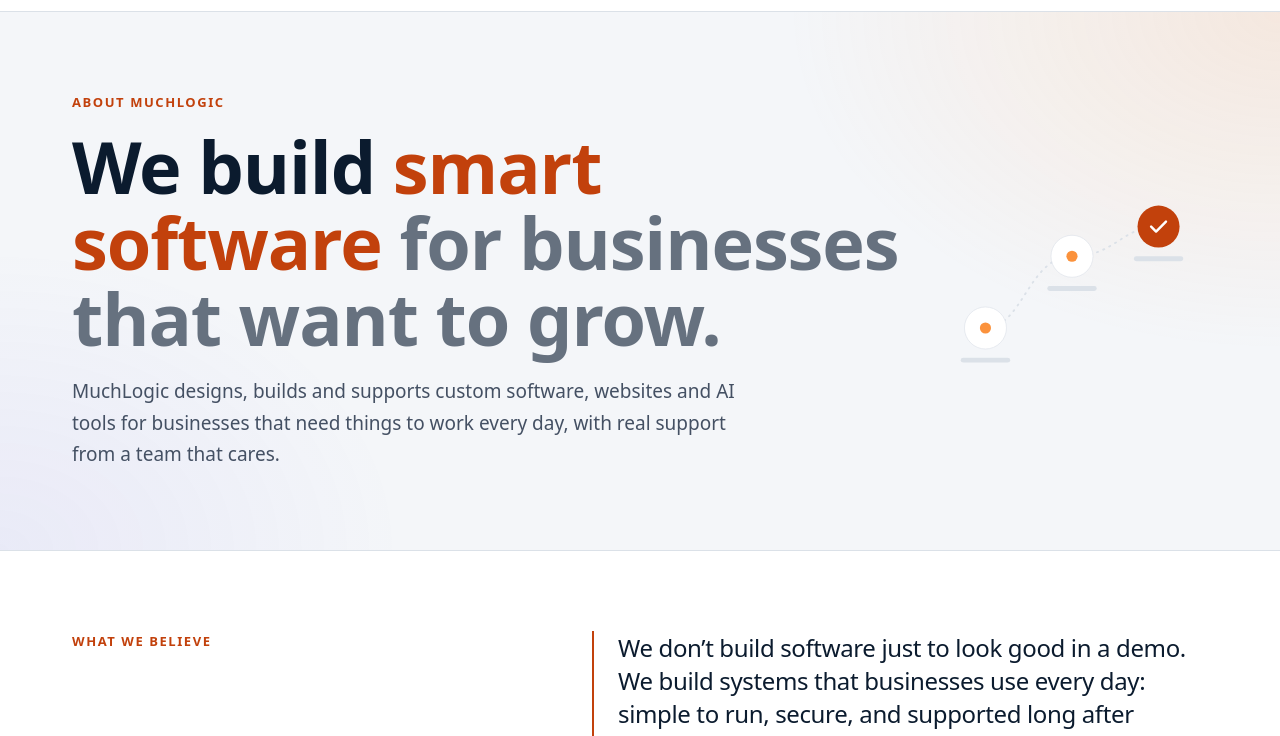
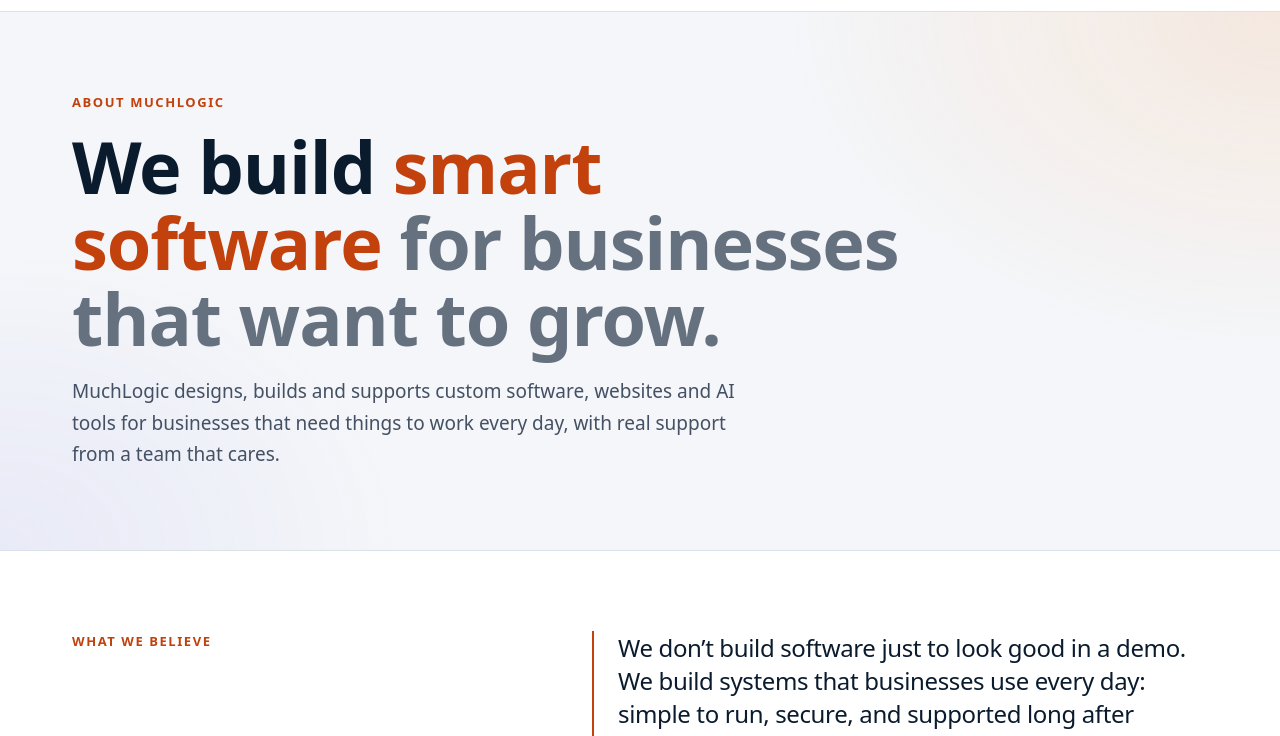
Before and after one commit to induwara32-dmi/Muchlogic, an Astro site: page /about in a window 1280 px wide. Shown: the part 61-797 px from the top of the page. Built offline with nearby package versions, Linux system fonts and the light colour scheme; Astro itself is replaced by a stand-in of ours; a web font is replaced by a local one.

Commit message:
Revert "Polish 2: topical illustration in each inner-page hero (wide screens)"
This reverts commit aa5e7d31dd841ef52ad08bceb7103776c9bb9ba6.
Co-Authored-By: Claude Opus 5.5 <noreply@anthropic.com>

```diff
--- a/src/components/sections/PageHero.astro
+++ b/src/components/sections/PageHero.astro
@@ -5,26 +5,19 @@
  */
 import Container from '../ui/Container.astro';
 import Eyebrow from '../ui/Eyebrow.astro';
-import PageHeroVisual from './PageHeroVisual.astro';
 
 interface Props {
   eyebrow?: string;
   description?: string;
   align?: 'center' | 'left';
-  /** Topical illustration on the right at lg+ (left-aligned heroes only) */
-  visual?: 'services' | 'work' | 'about' | 'contact';
 }
 
-const { eyebrow, description, align = 'left', visual } = Astro.props;
+const { eyebrow, description, align = 'left' } = Astro.props;
 const centered = align === 'center';
-const withVisual = visual && !centered;
 ---
 
 <section class="soft-bg border-b border-line py-14 md:py-20" aria-labelledby="page-title">
-  <Container
-    class:list={[centered && 'text-center', withVisual && 'relative']}
-  >
-    <div>
+  <Container class={centered ? 'text-center' : undefined}>
     {eyebrow && <Eyebrow>{eyebrow}</Eyebrow>}
     <h1
       id="page-title"
@@ -32,8 +25,6 @@ const withVisual = visual && !centered;
         'text-title font-extrabold',
         eyebrow && 'mt-4',
         centered ? 'mx-auto max-w-4xl' : 'max-w-5xl',
-          // Leave room for the illustration without changing how the headline wraps
-          withVisual && 'xl:max-w-[54rem]',
       ]}
     >
       <slot />
@@ -44,7 +35,5 @@ const withVisual = visual && !centered;
       )
     }
     <slot name="after" />
-    </div>
-    {withVisual && <PageHeroVisual kind={visual!} />}
   </Container>
 </section>
--- a/src/components/sections/PageHeroVisual.astro
+++ /dev/null
@@ -1,110 +0,0 @@
----
-/**
- * Small decorative illustration in the free space right of an inner-page hero headline (xl and up;
- * absolutely positioned, so it never changes the text layout).
- * One per page, matched to its topic, and deliberately lighter than the Home hero visual:
- * light cards, thin lines, a single orange accent. Inline SVG, aria-hidden, fixed viewBox.
- */
-interface Props {
-  kind: 'services' | 'work' | 'about' | 'contact';
-}
-
-const { kind } = Astro.props;
----
-
-<div aria-hidden="true" class="page-hero-visual pointer-events-none absolute top-1/2 right-8 hidden w-[17rem] -translate-y-1/2 select-none xl:block 2xl:w-[19rem]">
-  <svg viewBox="0 0 440 320" class="block h-auto w-full" fill="none">
-    <!-- Service modules: a grid of tiles, one highlighted, joined into one platform -->
-    {
-      kind === 'services' && (
-        <g>
-          <rect x="48" y="36" width="344" height="248" rx="20" fill="#fff" stroke="#dbe1e8" />
-          {[0, 1, 2].map((c) =>
-            [0, 1].map((r) => {
-              const x = 72 + c * 104;
-              const y = 60 + r * 104;
-              const hot = c === 1 && r === 0;
-              return (
-                <g>
-                  <rect x={x} y={y} width="88" height="88" rx="14" fill={hot ? '#c2410c' : '#f4f6f9'} stroke={hot ? 'none' : '#dbe1e8'} />
-                  <rect x={x + 16} y={y + 18} width="24" height="24" rx="7" fill={hot ? '#fff' : '#dbe1e8'} opacity={hot ? 0.9 : 1} />
-                  <rect x={x + 16} y={y + 56} width="52" height="7" rx="3.5" fill={hot ? '#fff' : '#dbe1e8'} opacity={hot ? 0.75 : 1} />
-                </g>
-              );
-            }),
-          )}
-          <circle cx="392" cy="36" r="18" fill="#fdf1ea" stroke="#c2410c" stroke-width="2" />
-          <path d="M384 36h16M392 28v16" stroke="#c2410c" stroke-width="2.5" stroke-linecap="round" />
-        </g>
-      )
-    }
-    <!-- A shipped project: browser window with a site layout, plus an overlapping phone -->
-    {
-      kind === 'work' && (
-        <g>
-          <rect x="24" y="40" width="320" height="230" rx="16" fill="#fff" stroke="#dbe1e8" />
-          <path d="M40 40h288a16 16 0 0 1 16 16v16H24V56a16 16 0 0 1 16-16z" fill="#f4f6f9" />
-          <circle cx="44" cy="56" r="4.5" fill="#dbe1e8" /><circle cx="60" cy="56" r="4.5" fill="#dbe1e8" /><circle cx="76" cy="56" r="4.5" fill="#dbe1e8" />
-          <rect x="48" y="96" width="150" height="14" rx="7" fill="#0b1b2e" opacity=".85" />
-          <rect x="48" y="120" width="120" height="8" rx="4" fill="#dbe1e8" />
-          <rect x="48" y="146" width="72" height="22" rx="8" fill="#c2410c" />
-          <rect x="216" y="92" width="104" height="80" rx="10" fill="#fdf1ea" />
-          <path d="M232 156l22-26 16 18 12-12 22 20" stroke="#fb923c" stroke-width="3" stroke-linecap="round" stroke-linejoin="round" />
-          {[0, 1, 2].map((i) => (
-            <rect x={48 + i * 92} y="192" width="80" height="54" rx="10" fill="#f4f6f9" stroke="#dbe1e8" />
-          ))}
-          <rect x="304" y="92" width="112" height="208" rx="20" fill="#fff" stroke="#dbe1e8" stroke-width="1.5" />
-          <rect x="342" y="102" width="36" height="6" rx="3" fill="#dbe1e8" />
-          <rect x="318" y="122" width="84" height="56" rx="10" fill="#fdf1ea" />
-          <rect x="318" y="190" width="64" height="8" rx="4" fill="#0b1b2e" opacity=".85" />
-          <rect x="318" y="206" width="78" height="6" rx="3" fill="#dbe1e8" />
-          <rect x="318" y="218" width="54" height="6" rx="3" fill="#dbe1e8" />
-          <rect x="318" y="248" width="84" height="26" rx="9" fill="#c2410c" />
-        </g>
-      )
-    }
-    <!-- One clear path: plan, build, support — three steps joined by a dashed route -->
-    {
-      kind === 'about' && (
-        <g>
-          <path d="M80 236C140 236 150 120 220 120S300 72 360 72" stroke="#dbe1e8" stroke-width="3" stroke-dasharray="2 9" stroke-linecap="round" />
-          {[
-            [80, 236, false],
-            [220, 120, false],
-            [360, 72, true],
-          ].map(([x, y, last]) => (
-            <g>
-              <circle cx={x as number} cy={y as number} r="34" fill={last ? '#c2410c' : '#fff'} stroke={last ? 'none' : '#dbe1e8'} />
-              {last ? (
-                <path d={`M${(x as number) - 12} ${y} l8 8 16-16`} stroke="#fff" stroke-width="4" stroke-linecap="round" stroke-linejoin="round" />
-              ) : (
-                <circle cx={x as number} cy={y as number} r="9" fill="#fb923c" />
-              )}
-            </g>
-          ))}
-          <rect x="40" y="284" width="80" height="8" rx="4" fill="#dbe1e8" />
-          <rect x="180" y="168" width="80" height="8" rx="4" fill="#dbe1e8" />
-          <rect x="320" y="120" width="80" height="8" rx="4" fill="#dbe1e8" />
-        </g>
-      )
-    }
-    <!-- A conversation: incoming message, reply bubble and a send button -->
-    {
-      kind === 'contact' && (
-        <g>
-          <rect x="60" y="40" width="320" height="240" rx="20" fill="#fff" stroke="#dbe1e8" />
-          <rect x="84" y="68" width="190" height="52" rx="16" fill="#f4f6f9" />
-          <rect x="102" y="84" width="130" height="7" rx="3.5" fill="#dbe1e8" />
-          <rect x="102" y="99" width="90" height="7" rx="3.5" fill="#dbe1e8" />
-          <rect x="166" y="136" width="190" height="52" rx="16" fill="#c2410c" />
-          <rect x="184" y="152" width="140" height="7" rx="3.5" fill="#fff" opacity=".85" />
-          <rect x="184" y="167" width="96" height="7" rx="3.5" fill="#fff" opacity=".85" />
-          <rect x="84" y="204" width="76" height="34" rx="14" fill="#f4f6f9" />
-          <circle cx="104" cy="221" r="4" fill="#a9b7c8" /><circle cx="122" cy="221" r="4" fill="#a9b7c8" /><circle cx="140" cy="221" r="4" fill="#a9b7c8" />
-          <circle cx="380" cy="40" r="26" fill="#fdf1ea" stroke="#c2410c" stroke-width="2" />
-          <path d="M368 41l24-11-8 24-5-9-11-4z" fill="#c2410c" />
-        </g>
-      )
-    }
-  </svg>
-</div>
--- a/src/pages/about.astro
+++ b/src/pages/about.astro
@@ -32,7 +32,6 @@ const tone = (key: string): SectionTone =>
   <PageHero
     align="left"
     eyebrow="About MuchLogic"
-    visual="about"
     description="MuchLogic designs, builds and supports custom software, websites and AI tools for businesses that need things to work every day, with real support from a team that cares."
   >
     We build <span class="text-primary">smart software</span>{' '}
--- a/src/pages/contact/index.astro
+++ b/src/pages/contact/index.astro
@@ -20,7 +20,6 @@ import { sriLankaOutline } from '../../components/sections/sriLankaOutline';
 >
   <PageHero
     eyebrow="Contact us"
-    visual="contact"
     description="Whether you have a clear project in mind or just want to explore what’s possible, we’ll help you work out the next steps."
   >
     Let’s build something <span class="text-muted">that works for you.</span>
--- a/src/pages/services.astro
+++ b/src/pages/services.astro
@@ -20,7 +20,6 @@ const techTone = services.length % 2 === 0 ? 'white' : 'alt';
 >
   <PageHero
     eyebrow="Our services"
-    visual="services"
     description="From custom software and websites to AI tools, mobile apps and POS systems, we plan, build and support the software your business needs to run better and grow."
   >
     Services built <span class="text-muted">for your growth</span>
--- a/src/pages/work/index.astro
+++ b/src/pages/work/index.astro
@@ -13,7 +13,6 @@ import CTABand from '../../components/sections/CTABand.astro';
 >
   <PageHero
     eyebrow="Our work"
-    visual="work"
     description="A look at the websites, web platforms and software products we’ve designed, built and launched."
   >
     Work built for <span class="text-muted">real businesses</span>
```
Lines whose indentation alone changed are shown as unchanged.
